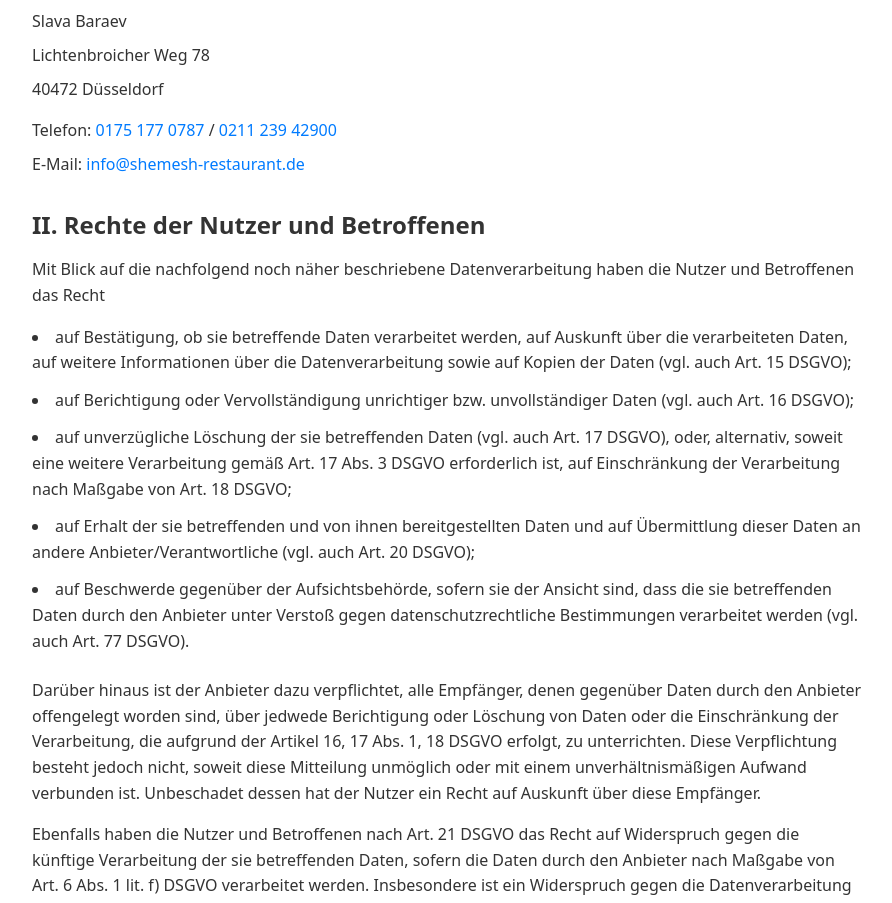
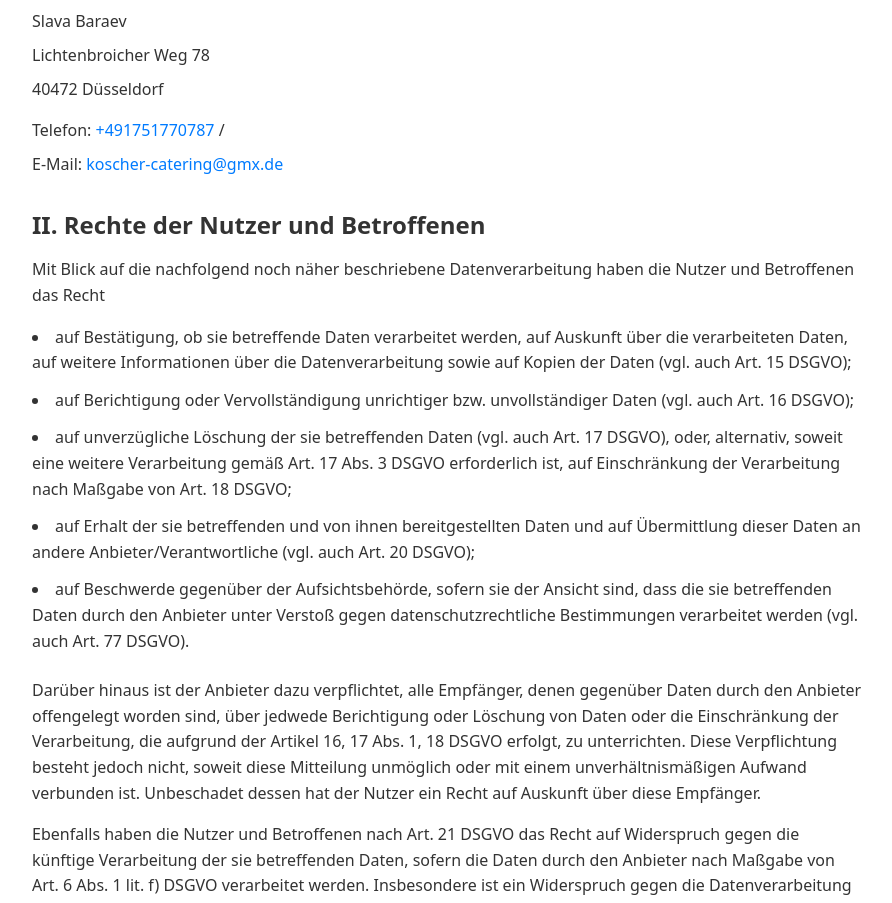
Before and after one commit to Miichiiii/catering-app, a Next.js app: page /datenschutz in a window 1280 px wide. Shown: the part 985-1888 px from the top of the page, without its empty margins (192-1084 px from the left). Built offline with nearby package versions, Linux system fonts and the light colour scheme.

Commit message:
fix: update contact details and address in AGB, Datenschutz, and Impressum pages

```diff
--- a/app/agb/page.tsx
+++ b/app/agb/page.tsx
@@ -319,7 +319,7 @@ export default function AGBPage() {
 
           <div className="mt-8 pt-8 border-t">
             <p className="text-sm text-muted-foreground">
-              <strong>Shemesh Restaurant & Bar</strong>
+              <strong>Slava Baraev Catering</strong>
               <br />
               Istam Baraeva
               <br />
--- a/app/datenschutz/page.tsx
+++ b/app/datenschutz/page.tsx
@@ -63,26 +63,21 @@ export default function DatenschutzPage() {
             <p className="mb-2">
               Telefon:{" "}
               <a
-                href="tel:01751770787"
+                href="tel:+491751770787"
                 className="text-primary hover:underline"
               >
-                0175 177 0787
+                +491751770787
               </a>{" "}
               /{" "}
-              <a
-                href="tel:021123942900"
-                className="text-primary hover:underline"
-              >
-                0211 239 42900
-              </a>
+
             </p>
             <p className="mb-4">
               E-Mail:{" "}
               <a
-                href="mailto:info@shemesh-restaurant.de"
+                href="mailto:koscher-catering@gmx.de"
                 className="text-primary hover:underline"
               >
-                info@shemesh-restaurant.de
+                koscher-catering@gmx.de
               </a>
             </p>
           </section>
--- a/app/impressum/page.tsx
+++ b/app/impressum/page.tsx
@@ -13,7 +13,7 @@ export default function ImpressumPage() {
             </h2>
             <p className="mb-2">Istam Baraeva</p>
             <p className="mb-2">Lichtenbroicher Weg 78</p>
-            <p className="mb-2">40237 Düsseldorf</p>
+            <p className="mb-2">40472 Düsseldorf</p>
             <p className="mb-2">
               Tel:{" "}
               <a
@@ -35,10 +35,10 @@ export default function ImpressumPage() {
             <p>
               E-Mail:{" "}
               <a
-                href="mailto:info@koschercatering.de"
+                href="mailto:koscher-catering@gmx.de"
                 className="text-primary hover:underline"
               >
-                info@koschercatering.de
+                koscher-catering@gmx.de
               </a>
             </p>
           </section>
```
